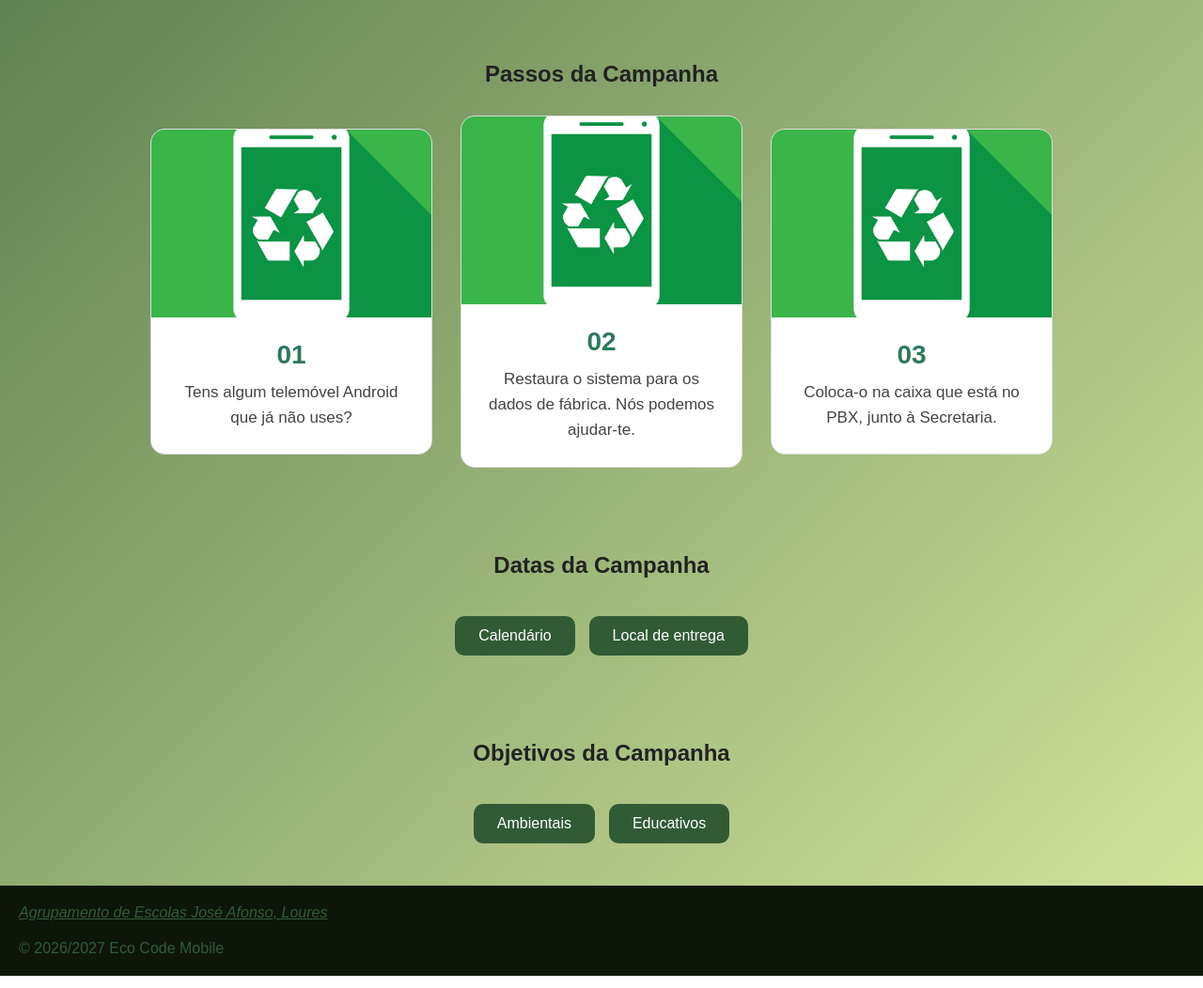
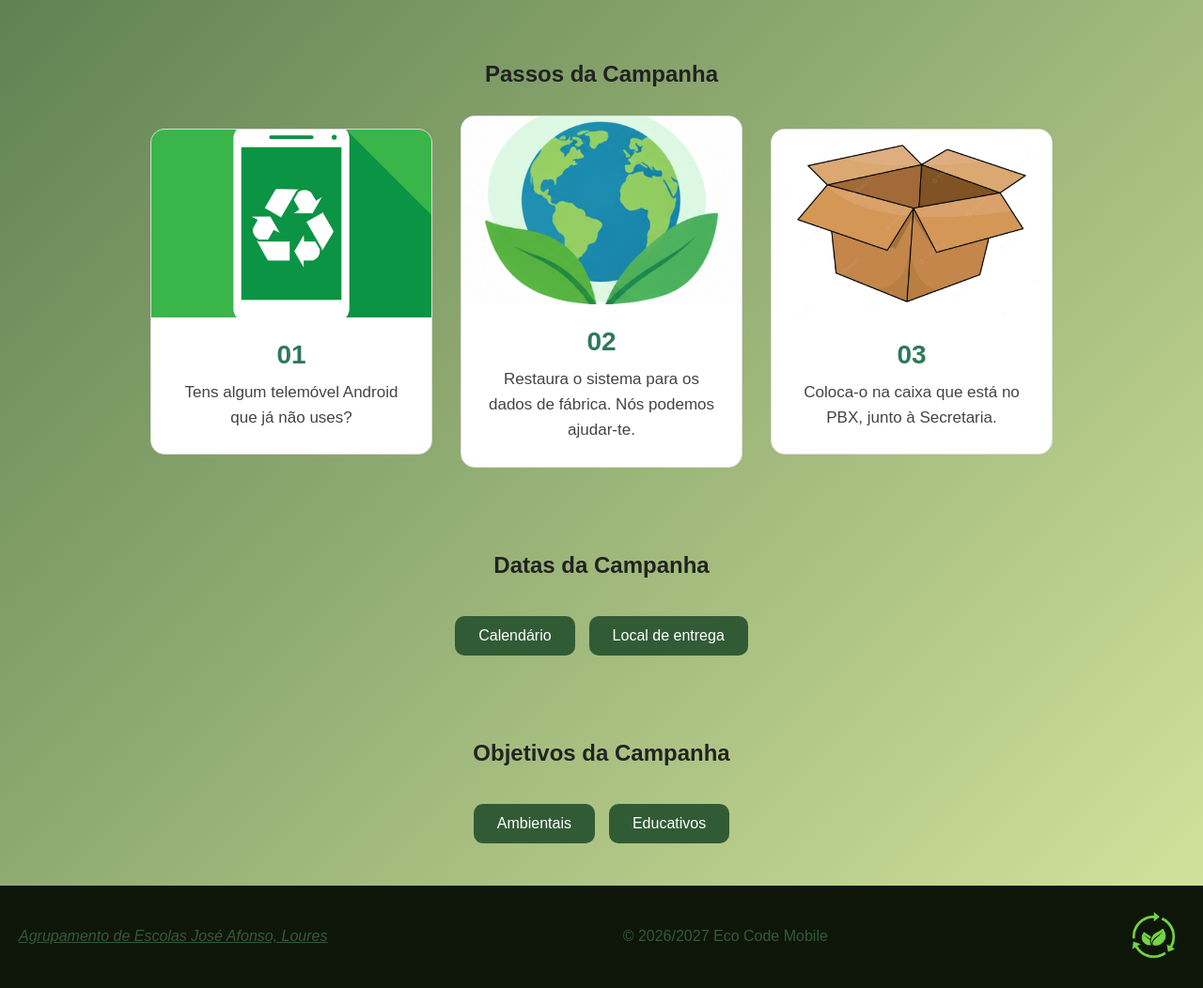
Before and after one commit to Migle05/Projeto_Eco_Code_Mobile, a plain HTML site: page index.html in a window 1280 px wide. Shown: the part 920-1972 px from the top of the page at 94% size. Drawn offline with Linux system fonts and the light colour scheme; grey boxes are pictures that could not be loaded.

Commit message:
pequenas melhoras no site.

```diff
--- a/css/style.css
+++ b/css/style.css
@@ -47,28 +47,36 @@ nav a:hover {
   color: #fff;
 }
 
-nav .logo {
-  font-weight: bold;
-  color: #315b35;
-}
-
 header {
   margin-top: 90px;
   flex: 1;
 }
 
 footer {
-  background: #0e160a;
-  color: #315b35;
-  text-align: center, left;
-  gap: 20px;
-  padding: 20px;
-  display: grid;
+    background: #0e160a;
+    color: #315b35;
+    padding: 20px;
+    display: flex;
+    justify-content: space-between;
+    align-items: center;
+    gap: 20px;
+}
+
+footer p{
+  left: 0;
 }
 
 footer a {
-  color: #315b35;
+    color: #315b35;
 }
+
+
+.footer-logo img {
+    width: 65px;
+    height: 65px;
+    object-fit: contain;
+}
+
 
 .cookie-content {
   position: fixed;
@@ -309,3 +317,8 @@ section div {
   margin: 12px 0;
   font-size: 17px;
 }
+.logo img {
+  width: 75px;
+  height: 75px;
+  object-fit: contain;
+}
--- a/index.html
+++ b/index.html
@@ -52,12 +52,12 @@
         <p>Tens algum telemóvel Android que já não uses?</p>
       </div>
       <div class="card">
-         <img src="/assets/images/imagem telemovel sustentavél.jpg" alt="telemovel todo bonito">
+         <img src="/assets/images/sustentavel.png" alt="telemovel todo bonito">
         <h2>02</h2>
         <p>Restaura o sistema para os dados de fábrica. Nós podemos ajudar-te.</p>
       </div>
       <div class="card">
-         <img src="/assets/images/imagem telemovel sustentavél.jpg" alt="telemovel todo bonito">
+         <img src="/assets/images/caixahorrivel.jpg" alt="telemovel todo bonito">
         <h2>03</h2>
         <p>Coloca-o na caixa que está no PBX, junto à Secretaria.</p>
       </div>
@@ -124,6 +124,9 @@
         <a href="https://www.esjaloures.org" target="_blank">Agrupamento de Escolas José Afonso, Loures</a>
       </address>
       <p>&copy; 2026/2027 Eco Code Mobile</p>
+         <div class="footer-logo">
+        <img src="/assets/images/logoSemFundo.png" alt="Eco Code Mobile">
+        </div>
     </footer>
 
   </body>
```
Also changed, not shown: assets/images/caixahorrivel.jpg (added), assets/images/sustentavel.png (added), assets/images/sustentavel2.png (added).
